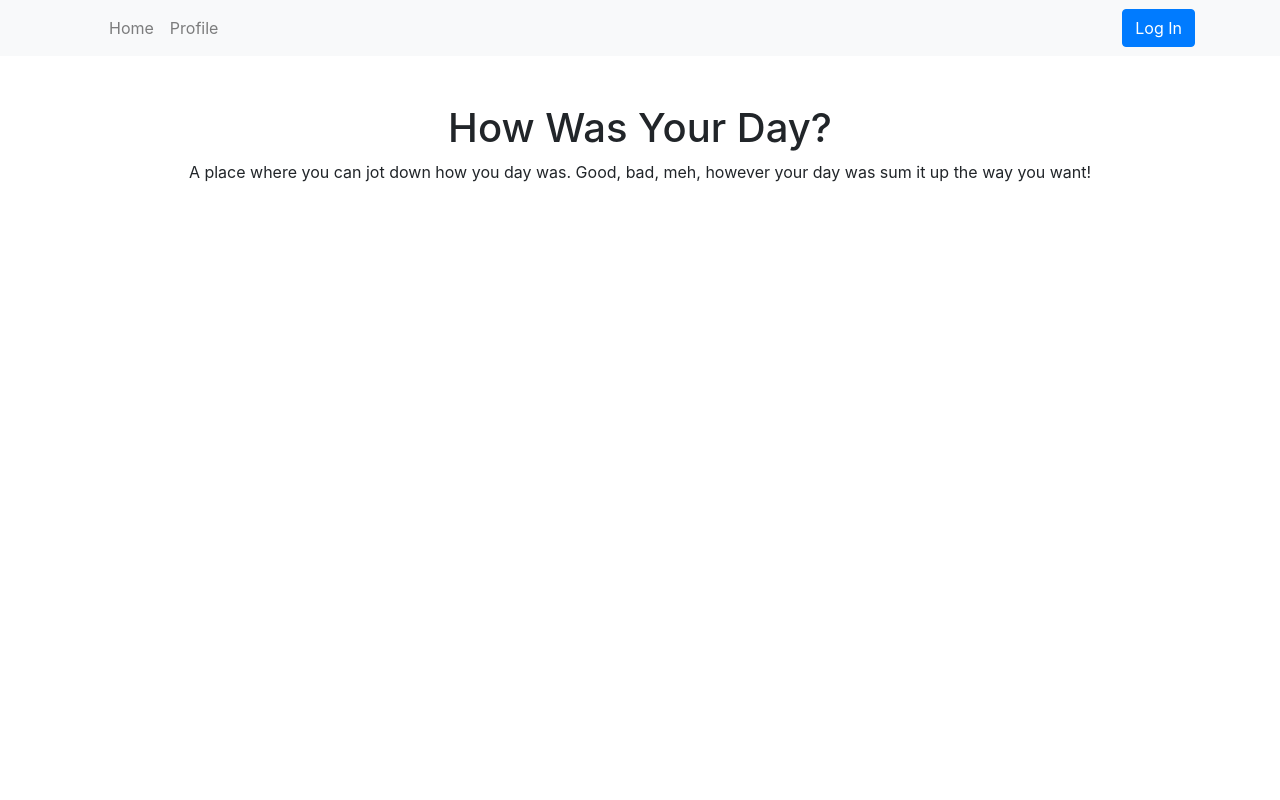
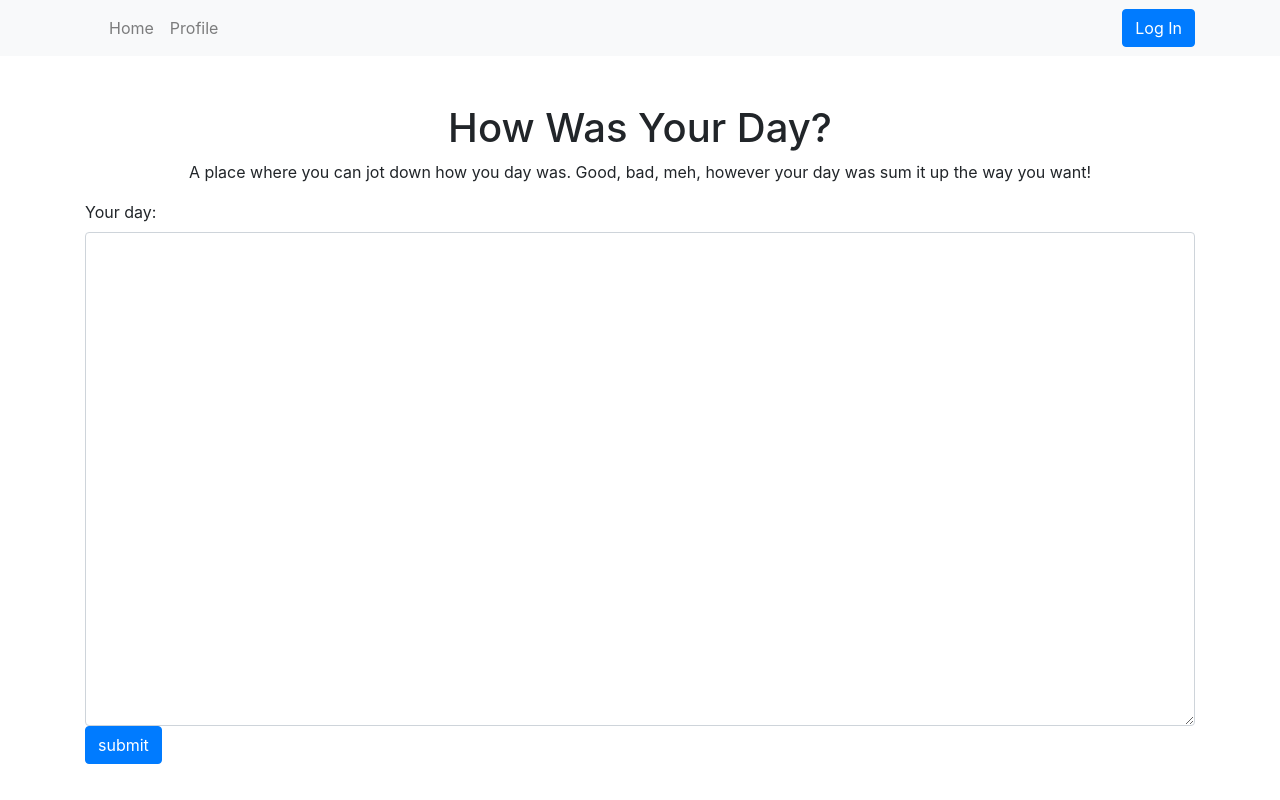
Before and after one commit to alexanderjessediaz/how-was-your-day, a React (Create React App) app: page / in a window 1280 px wide. Built offline with nearby package versions, Linux system fonts and the light colour scheme.

Commit message:
add PostForm to Components, add Form.Control and Button to PostForm

```diff
--- /dev/null
+++ b/src/Components/PostForm.js
@@ -0,0 +1,24 @@
+import React, { Component } from 'react'
+import {Form, Button} from 'react-bootstrap'
+
+const initialState = {
+    title:"",
+    content:""
+}
+
+
+class PostForm extends Component {
+
+    state = initialState
+
+  render() {
+    return (
+      <Form>
+          <Form.Label>Your day:</Form.Label>
+          <Form.Control as="textarea" rows="20"/>
+          <Button as="input" type="submit" value="submit"/>
+      </Form>
+    )
+  }
+}
+export default PostForm
--- a/src/Components/index.js
+++ b/src/Components/index.js
@@ -3,5 +3,6 @@ import Loading from "./Loading"
 import PrivateRoute from "./PrivateRoute";
 import PostContainer from "./PostContainer";
 import Hero from "./Hero";
+import PostForm from "./PostForm"
 
-export { NavBar, PrivateRoute, Loading, PostContainer, Hero };
+export { NavBar, PrivateRoute, Loading, Hero , PostContainer, PostForm};
--- a/src/views/home.js
+++ b/src/views/home.js
@@ -1,6 +1,6 @@
 import React, { Component, Fragment } from "react";
 
-import { Hero }  from "../Components";
+import { Hero, PostForm }  from "../Components";
 
 
 class Home extends Component {
@@ -9,6 +9,7 @@ class Home extends Component {
     return (
       <Fragment>
         <Hero />
+        <PostForm/>
       </Fragment>
     )
   }
```
